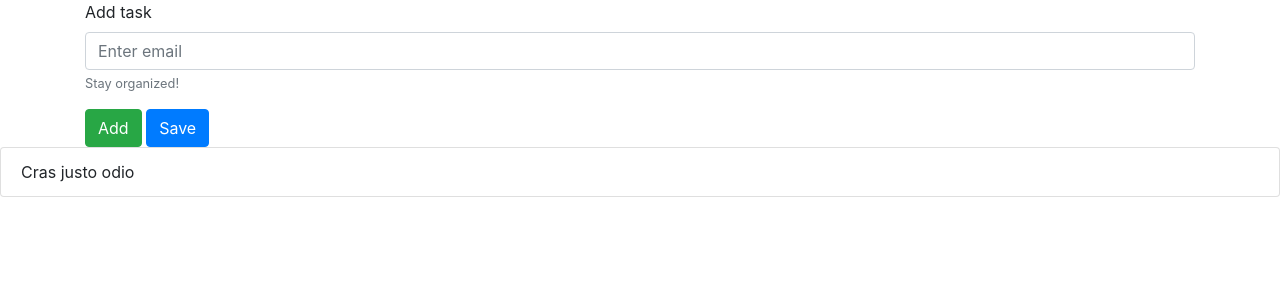
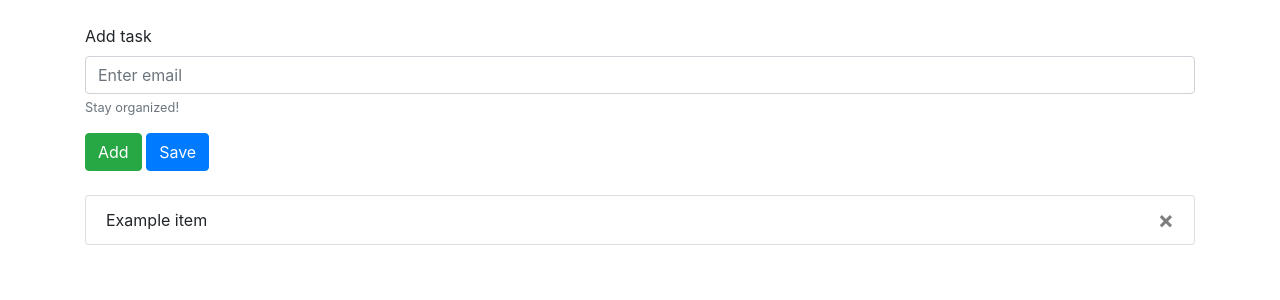
Before and after one commit to lzag/js-task-list, a PHP site: page / in a window 1280 px wide. Shown: the top 300 px of the page. Run offline with PHP 8.4, Linux system fonts and the light colour scheme.

Commit message:
Adds cross sign to the list and Bootstrap styling \nHi from the template commit-msg hook

```diff
--- a/app.js
+++ b/app.js
@@ -8,9 +8,27 @@ addButton.addEventListener('click', function() {
 
 function addItem(task) {
 	let taskItem = task;
+
+	let htmlListItem = `<li class="list-group-item">${task}
+ 					<button type="button" class="close" aria-label="Close">
+  					<span aria-hidden="true">&times;</span>
+					</button>
+					</li>`
+	let span = document.createElement("span");
+	let spanText = document.createTextNode("\u00D7")
+	span.appendChild(spanText);
+
+	let button = document.createElement("button");
+	button.className = "close";
+	button.appendChild(span);
+
 	let node = document.createElement("li");
 	let textnode = document.createTextNode(taskItem);
 	node.className = "list-group-item";
 	node.appendChild(textnode);
+	node.appendChild(button);
+
+
+
 	document.getElementById("task-list").appendChild(node);
 };
--- a/index.php
+++ b/index.php
@@ -12,6 +12,8 @@
 	<!-- Form for adding the particular tasks -->
 
 	<div class="container">
+		<div class="row">
+			<div class="col md-6 my-4">
 				<form>
 					<div class="form-group">
 						<label for="exampleInputEmail1">Add task</label>
@@ -22,13 +24,23 @@
 					<button type="submit" class="btn btn-primary">Save</button>
 				</form>
 			</div>
-
+		</div>
 		<!-- The task list -->
 
+		<div class="row">
+			<div class="col md-6">
 				<ul class="list-group" id="task-list">
-  <li class="list-group-item">Cras justo odio</li>
+					<li class="list-group-item">Example item
+ 					<button type="button" class="close" aria-label="Close">
+  					<span aria-hidden="true">&times;</span>
+					</button>
+					</li>
+
 				</ul>
+			</div>
+		</div>
 
+	</div>
 
 
 	<script src="https://code.jquery.com/jquery-3.3.1.slim.min.js" integrity="sha384-q8i/X+965DzO0rT7abK41JStQIAqVgRVzpbzo5smXKp4YfRvH+8abtTE1Pi6jizo" crossorigin="anonymous"></script>
```
Lines whose indentation alone changed are shown as unchanged.
